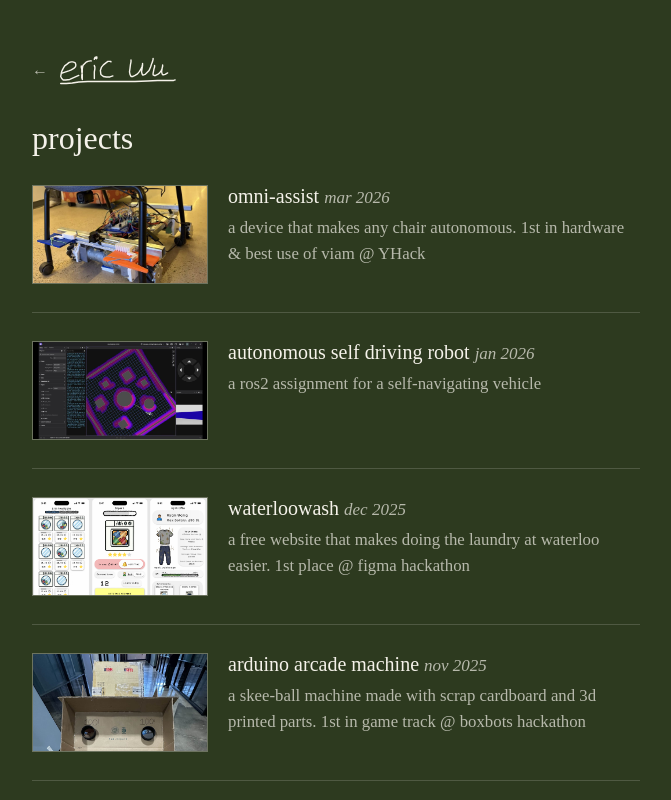
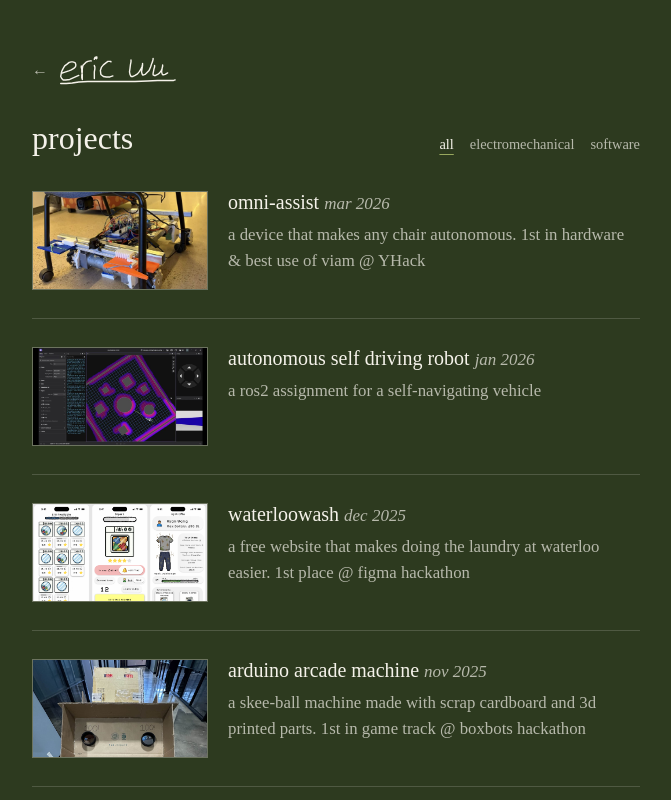
Before and after one commit to ericwu132/personal-site, a React (Vite) app: page /projects in a window 1280 px wide. Shown: the top 800 px of the page, without its empty margins (304-975 px from the left). Built offline with nearby package versions, Linux system fonts and the light colour scheme.

Commit message:
push1 added tab and text

```diff
--- a/src/content.ts
+++ b/src/content.ts
@@ -6,6 +6,7 @@ export type Link = {
 }
 
 export type Project = {
+  category: 'electromechanical' | 'software'
   devpostUrl?: string
   slug: string
   title: string
@@ -17,7 +18,7 @@ export type Project = {
   video?: string
   /** Collaborators, write-ups, repos — anything worth linking beside the prose. */
   links?: Link[]
-  body: string[]
+  body: (string | (string | Link)[])[]
 }
 
 /**
@@ -42,6 +43,7 @@ export type Entry = {
 export const projects: Project[] = [
   {
     slug: 'omni-assist',
+    category: 'electromechanical',
     devpostUrl: 'https://devpost.com/software/omni-assist',
     title: 'omni-assist',
     year: 'mar 2026',
@@ -55,6 +57,7 @@ export const projects: Project[] = [
 
   {
     slug: 'autonomous-self-driving-robot',
+    category: 'software',
     title: 'autonomous self driving robot',
     year: 'jan 2026',
     // Still for the list view; the detail page shows the video instead.
@@ -70,18 +73,21 @@ export const projects: Project[] = [
   },
   {
     slug: 'waterloowash',
+    category: 'software',
+    devpostUrl: 'https://devpost.com/software/waterloowash',
     title: 'waterloowash',
     year: 'dec 2025',
     image: '/waterloowash.png',
     blurb: 'a free website that makes doing the laundry at waterloo easier. 1st place @ figma hackathon',
-    links: [{ label: 'ryan', href: 'https://wangdynasty.ca' }],
     body: [
-      "We (Eric and Ryan) have had some crazy issues using laundry spaces in Waterloo. From flooded washers to waiting for over an hour for a free dryer at 3 AM, we've experienced it all. Because of this trauma, we really wanted to make an app that solves our issues. Doing laundry is such a mundane, boring, and oftentimes a time-wasting task, especially for first years. With our app, we gamified the chore of laundry, turning it into an interactive, community-based platform to improve communication, and most importantly save time.",
+      ["We (Eric and ", { label: 'Ryan', href: 'https://wangdynasty.ca' }, ") have had some crazy issues using laundry spaces in Waterloo. From flooded washers to waiting for over an hour for a free dryer at 3 AM, we've experienced it all. Because of this trauma, we really wanted to make an app that solves our issues. Doing laundry is such a mundane, boring, and oftentimes a time-wasting task, especially for first years. With our app, we gamified the chore of laundry, turning it into an interactive, community-based platform to improve communication, and most importantly save time."],
       'This app, WaterlooWash, was created using Figma and Figma Make. Full app implementation coming soon.',
     ],
   },
   {
     slug: 'arduino-arcade-machine',
+    category: 'electromechanical',
+    devpostUrl: 'https://devpost.com/software/skee-bidi',
     title: 'arduino arcade machine',
     year: 'nov 2025',
     image: '/boxbots.jpg',
@@ -93,6 +99,7 @@ export const projects: Project[] = [
   },
   {
     slug: 'star-wars-droid',
+    category: 'electromechanical',
     title: 'star wars droid',
     year: 'tbd',
     image: '/robotphoto.jpg',
--- a/src/index.css
+++ b/src/index.css
@@ -409,6 +409,14 @@ body {
 
 /* ------------------------------------------------------- project cards */
 
+.projects-heading { display: flex; align-items: baseline; justify-content: space-between; flex-wrap: wrap; gap: 0.5rem 1.25rem; margin-bottom: 1.75rem; }
+.projects-heading .page-title { margin: 0; }
+.project-filters { display: flex; flex-wrap: wrap; gap: 0.25rem 1rem; }
+.project-filters button { font: inherit; font-size: 0.9rem; color: var(--ink-soft); background: none; border: 0; padding: 0.65rem 0; cursor: pointer; text-underline-offset: 5px; }
+.project-filters button[aria-pressed='true'] { color: var(--ink); text-decoration: underline; text-decoration-color: var(--accent); }
+.project-filters button:hover { color: var(--ink); }
+.project-filters button:focus-visible { outline: 2px solid var(--accent); outline-offset: 3px; }
+
 .project-heading { display: flex; align-items: baseline; justify-content: space-between; flex-wrap: wrap; gap: 0.75rem 1.5rem; margin-bottom: clamp(1.25rem, 4vw, 1.75rem); }
 .project-heading .page-title { margin-bottom: 0; }
 .project-devpost { display: inline-flex; align-items: center; gap: 0.4rem; color: var(--ink); text-decoration: none; border-bottom: 1px solid var(--accent); padding-bottom: 2px; }
--- a/src/intro.ts
+++ b/src/intro.ts
@@ -55,7 +55,7 @@ function pick(): string {
 export const greeting = pick()
 
 /**
- * Whether the intro has already played this page load. Same reasoning as
+ * Whether the landing page has been visited this page load. Same reasoning as
  * above — coming back from /projects shouldn't replay the typing, but a
  * reload should.
  */
--- a/src/pages/Home.tsx
+++ b/src/pages/Home.tsx
@@ -1,4 +1,4 @@
-import { useState } from 'react'
+import { useEffect, useState } from 'react'
 import { Link } from 'react-router-dom'
 import TextType from '../components/TextType'
 import AnimatedContent from '../components/AnimatedContent'
@@ -25,6 +25,11 @@ export default function Home() {
   // visitor comes back here from another route.
   const [skip] = useState(introSeen)
 
+  // Remember the visit even if navigation interrupts the intro animation.
+  useEffect(() => {
+    markIntroSeen()
+  }, [])
+
   // Only the signature still waits on the greeting; everything else is
   // independent and animates on mount.
   const [typed, setTyped] = useState(skip)
@@ -40,7 +45,6 @@ export default function Home() {
           show={typed}
           skip={skip}
           durationMs={SIGNATURE_MS}
-          onComplete={markIntroSeen}
         />
 
         <AnimatedContent show skip={skip} delay={SUBTEXT_DELAY}>
--- a/src/pages/ProjectDetail.tsx
+++ b/src/pages/ProjectDetail.tsx
@@ -39,7 +39,13 @@ export default function ProjectDetail() {
       <div className="prose">
         <p className="lede">{project.blurb}</p>
         {project.body.map((paragraph, i) => (
-          <p key={i}>{paragraph}</p>
+          <p key={i}>
+            {typeof paragraph === 'string' ? paragraph : paragraph.map((part, j) => (
+              typeof part === 'string' ? part : (
+                <a key={j} className="text-link" href={part.href} target="_blank" rel="noreferrer">{part.label}</a>
+              )
+            ))}
+          </p>
         ))}
 
         {project.links && project.links.length > 0 && (
--- a/src/pages/Projects.tsx
+++ b/src/pages/Projects.tsx
@@ -1,17 +1,32 @@
 import PageHeader from '../components/PageHeader'
+import { useState } from 'react'
 import { Link } from 'react-router-dom'
 import Thumb from '../components/Thumb'
 import { projects } from '../content'
 
+const filters = ['all', 'electromechanical', 'software'] as const
+
 export default function Projects() {
+  const [filter, setFilter] = useState<(typeof filters)[number]>('all')
+  const visibleProjects = projects.filter((project) => filter === 'all' || project.category === filter)
   return (
     <main className="page">
       <PageHeader />
 
-      <h1 className="page-title">projects</h1>
+      <div className="projects-heading">
+        <h1 className="page-title">projects</h1>
+        <div className="project-filters" role="group" aria-label="Filter projects">
+          {filters.map((category) => (
+            <button key={category} type="button" aria-pressed={filter === category} aria-controls="project-list" onClick={() => setFilter(category)}>
+              {category}
+            </button>
+          ))}
+        </div>
+      </div>
+      <p className="visually-hidden" role="status">{visibleProjects.length} projects shown</p>
 
-      <ul className="cards">
-        {projects.map((project) => (
+      <ul className="cards" id="project-list">
+        {visibleProjects.map((project) => (
           <li key={project.slug}>
             <Link className="card" to={`/projects/${project.slug}`}>
               <Thumb src={project.image} alt={project.title} />
```
